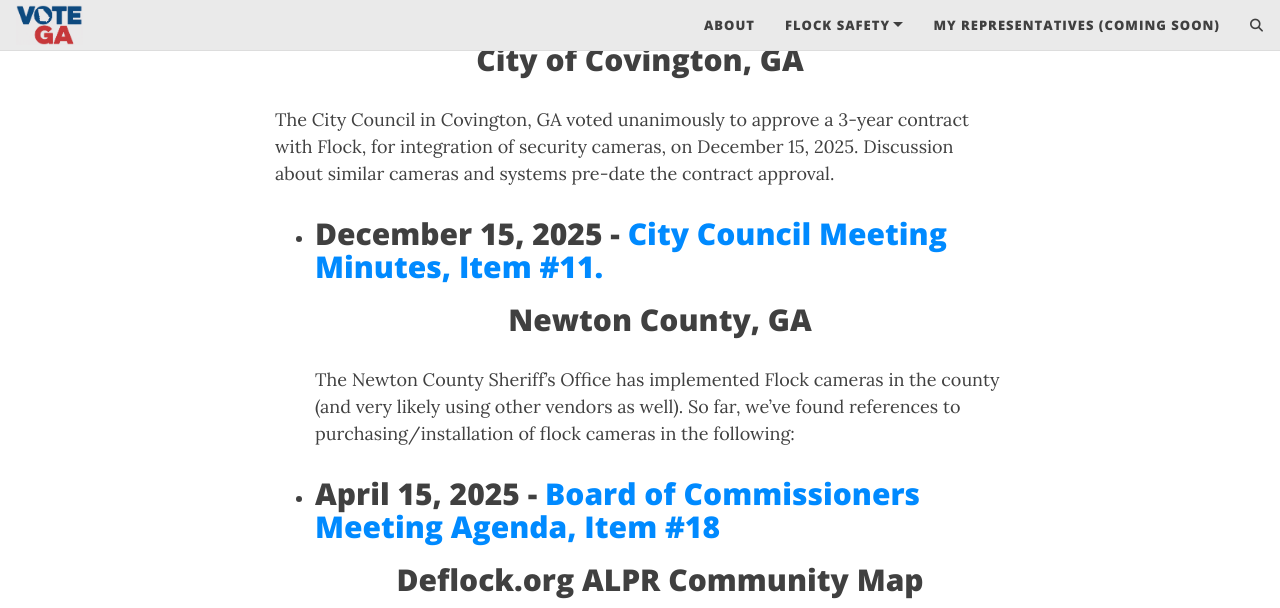
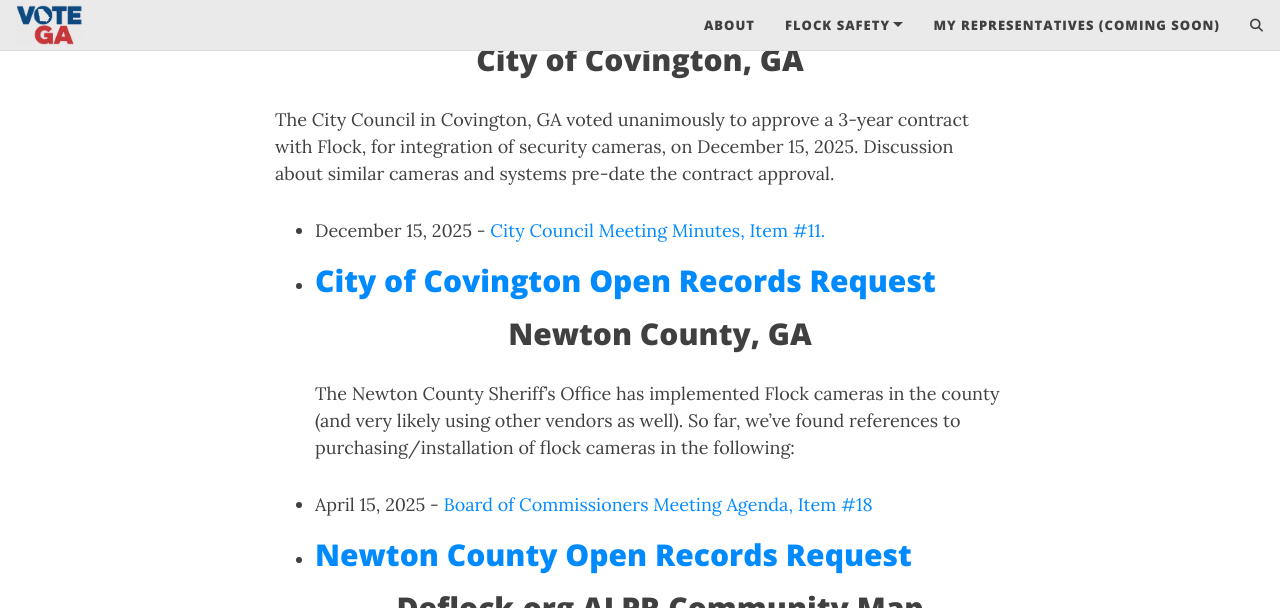
Before and after one commit to Votega/votega.org-TEST, a Jekyll site: the page built from flock-covington.md, in a window 1280 px wide and 900 px high, scrolled down 707 px, cut to the strip 0-608 px from the top of the window. Built offline with Jekyll 4.4.1, drawn with Linux system fonts in a browser that asks for light colours; comment, search, counter and statistics services are not loaded.

Commit message:
Update flock-covington.md

```diff
--- a/flock-covington.md
+++ b/flock-covington.md
@@ -10,10 +10,12 @@ An open records request has been submitted to both the City of Covington and New
 ## <center>City of Covington, GA</center>
 The City Council in Covington, GA voted unanimously to approve a 3-year contract with Flock, for integration of security cameras, on December 15, 2025. Discussion about similar cameras and systems pre-date the contract approval.
  - December 15, 2025 - [City Council Meeting Minutes, Item #11.](https://cityofcovington.org/ckeditorfiles/files/2025_CityCouncil_1215_Minutes.pdf)
+ - [City of Covington Open Records Request](www.foiamachine.org/foi/city-of-covington-flock-contract-12983/?sharing=SPVLSTR44AWP)
 --
 ## <center>Newton County, GA</center>
 The Newton County Sheriff's Office has implemented Flock cameras in the county (and very likely using other vendors as well). So far, we've found references to purchasing/installation of flock cameras in the following:
  - April 15, 2025 - [Board of Commissioners Meeting Agenda, Item #18](https://www.newtoncountyga.gov/AgendaCenter/ViewFile/Agenda/_04152025-812)
+ - [Newton County Open Records Request](www.foiamachine.org/foi/newton-county-flock-contractaudit-logs-12995/?sharing=7BJXA4YTVL4P)
 --
 ## <center>Deflock.org ALPR Community Map</center>
 <iframe src="https://deflock.org/map#map=13/33.602253/-83.864222" width="100%" height="600" style="border: none;"></iframe>
```
